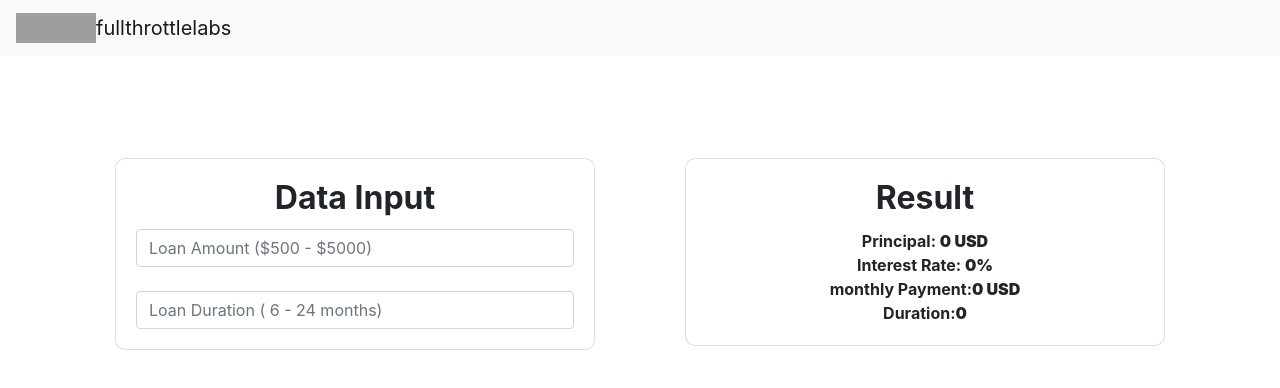
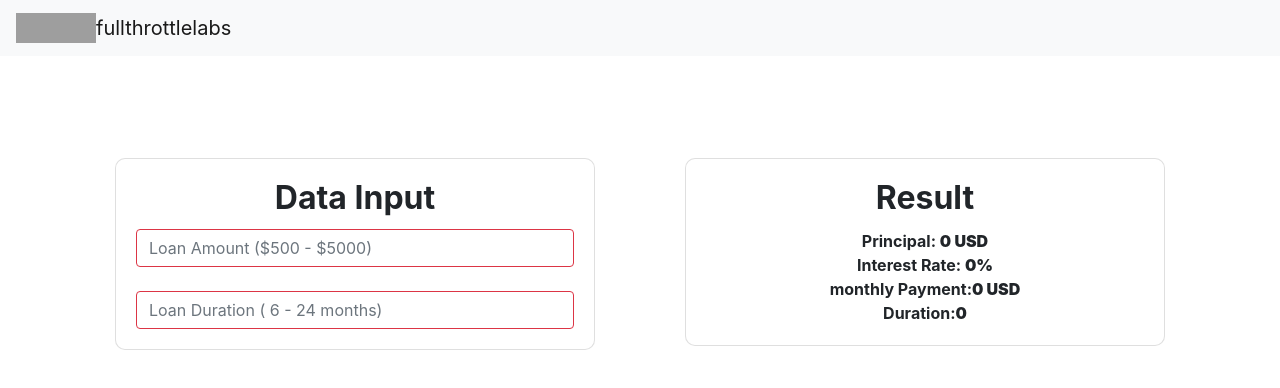
Before and after one commit to 0xpulsar/intereset_calculator, a React (Create React App) app: page / in a window 1280 px wide. Shown: the top 388 px of the page. Built offline with nearby package versions, Linux system fonts and the light colour scheme; grey boxes are pictures that could not be loaded.

Commit message:
Focus color fix

```diff
--- a/src/Home/DataComp/DataComp.js
+++ b/src/Home/DataComp/DataComp.js
@@ -34,8 +34,12 @@ class DataComp extends Component {
               <form>
                 <input
                   type="text"
-                  className="form-control"
-                  id="principal"
+                  className={
+                    this.state.principal <= 5000 && this.state.principal >= 500
+                      ? "form-control "
+                      : "form-control invalid-input"
+                  }
+                  id="principalINP"
                   placeholder="Loan Amount ($500 - $5000)"
                   value={this.state.principal}
                   onChange={this.handlePrincipalChange.bind(this)}
@@ -43,8 +47,12 @@ class DataComp extends Component {
                 <br />
                 <input
                   type="text"
-                  className="form-control"
-                  id="Months"
+                  className={
+                    this.state.months <= 24 && this.state.months >= 6
+                      ? "form-control "
+                      : "form-control invalid-input"
+                  }
+                  id="MonthsINP"
                   placeholder="Loan Duration ( 6 - 24 months)"
                   value={this.state.months}
                   onChange={this.handleMonthsChange.bind(this)}
--- a/src/Home/Home.css
+++ b/src/Home/Home.css
@@ -19,3 +19,6 @@
 .invalid-input {
   border: 1px solid #dc3545;
 }
+.invalid-input:focus {
+  outline: 1px solid #dc3545;
+}
--- a/src/Home/Home.js
+++ b/src/Home/Home.js
@@ -36,9 +36,20 @@ class Home extends Component {
         this.state.principal <= 5000 &&
         this.state.dataChange == "True"
       ) {
+        // //color change (remove class name)
+        // var principalINP = document.getElementById("principalINP");
+        // principalINP.classList.remove("invalid-input");
+        // var principalINP = document.getElementById("MonthsINP");
+        // MonthsINP.classList.remove("invalid-input");
         //Sending data
         this.handleDataEvent();
         console.log("Data send..");
+      } else {
+        //color change to red (add class name)
+        // var principalINP = document.getElementById("principalINP");
+        // principalINP.classList.add("invalid-input");
+        // var MonthsINP = document.getElementById("MonthsINP");
+        // MonthsINP.classList.add("invalid-input");
       }
     }, 2000);
   }
```
